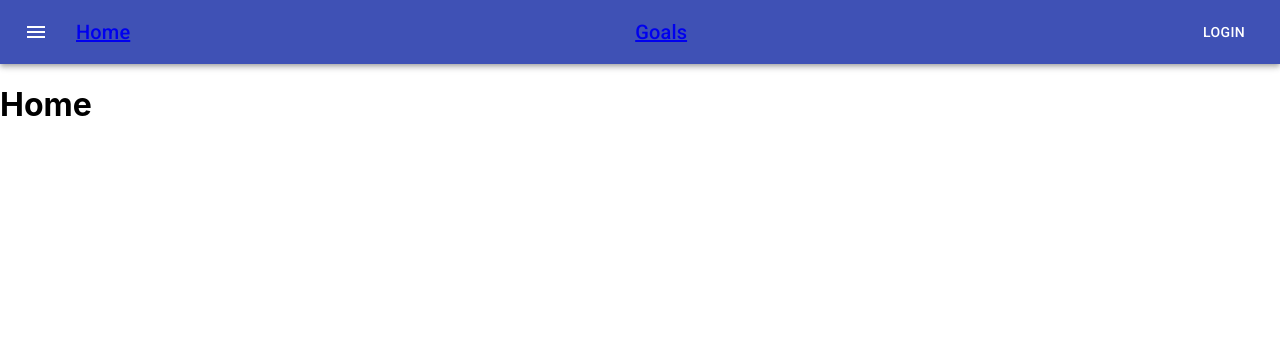
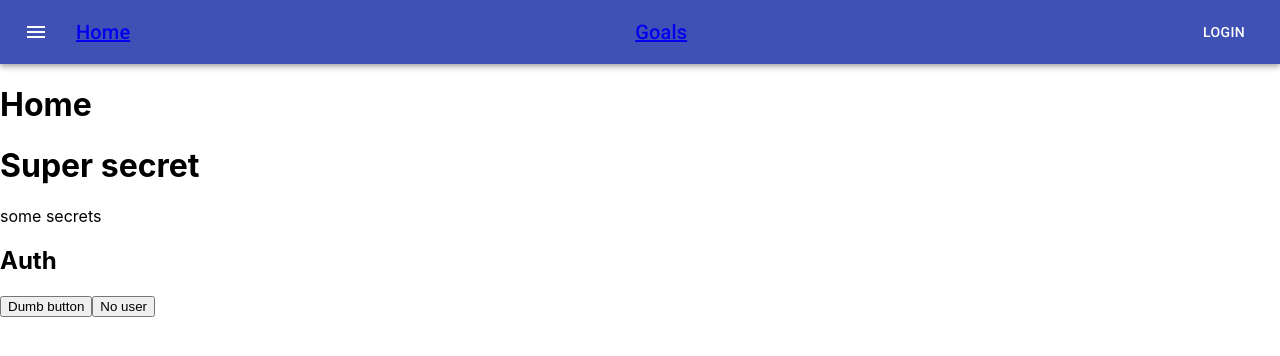
Before and after one commit to LeoUrzua/vida-suprema-frontend, a React (Create React App) app: page / in a window 1280 px wide. Shown: the top 356 px of the page. Built offline with nearby package versions, Linux system fonts and the light colour scheme; no server answers.

Commit message:
chore(create auth provider): useAuth

```diff
--- a/package.json
+++ b/package.json
@@ -13,6 +13,8 @@
     "@types/react": "^16.9.0",
     "@types/react-dom": "^16.9.0",
     "@types/react-router-dom": "^5.1.3",
+    "@wizeline/access-decision-manager": "^0.4.3",
+    "firebase": "^7.8.1",
     "react": "^16.12.0",
     "react-dom": "^16.12.0",
     "react-router-dom": "^5.1.2",
--- a/src/App.tsx
+++ b/src/App.tsx
@@ -9,9 +9,11 @@ import Home from './pages/Home';
 import Goals from './pages/Goals';
 import ButtonAppBar from './components/ButtonAppBar';
 import GoalsForm from './components/GoalsForm';
+import {ProvideAuth} from './utils/Auth/useAuth';
 
 const App: React.FC = () => {
   return (
+      <ProvideAuth>
           <Router>
               <ButtonAppBar />
               {/* A <Switch> looks through its children <Route>s and
@@ -28,6 +30,8 @@ const App: React.FC = () => {
                   </Route>
               </Switch>
           </Router>
+      </ProvideAuth>
+
   );
 }
 
--- /dev/null
+++ b/src/components/AuthComponent/index.tsx
@@ -0,0 +1,26 @@
+import React from 'react'
+import {useAuth} from '../../utils/Auth/useAuth';
+
+const AuthComponet: React.FC = () => {
+    const auth = useAuth();
+    console.log(auth)
+    return (
+        <nav>
+            <div>
+                <h1>Auth</h1>
+                <button>Dumb button</button>
+                {auth.user ? (
+                    <div>
+                        {/*<Link to="/account">Account ({auth.user.email})</Link>*/}
+                        <button onClick={() => auth.signout()}>Signout</button>
+                    </div>
+                ) : (
+                    // <Link to="/signin">Signin</Link>
+                    <button>No user</button>
+                )}
+            </div>
+        </nav>
+    )
+};
+
+export default AuthComponet;
--- a/src/components/GoalsForm/index.tsx
+++ b/src/components/GoalsForm/index.tsx
@@ -1,6 +1,5 @@
 import React from 'react';
-import {FormControl, FormGroup, FormHelperText, Input, InputLabel} from '@material-ui/core';
-import ButtonAppBar from '../ButtonAppBar';
+import {FormControl, FormHelperText, Input, InputLabel} from '@material-ui/core';
 
 
 class GoalsForm extends React.Component<any, any> {
--- /dev/null
+++ b/src/components/SecretComponent/index.tsx
@@ -0,0 +1,15 @@
+import React from 'react'
+// import { useAuth } from '../../utils/access-decision-manager-react/use-auth';
+
+const SecretComponent: React.FC = () => {
+    // const auth = useAuth();
+    // console.log(auth, typeof auth, auth.valueOf());
+    return(
+        <div>
+            <h1>Super secret</h1>
+            <p>some secrets</p>
+        </div>
+    )
+}
+
+export default SecretComponent;
--- a/src/pages/Goals/index.tsx
+++ b/src/pages/Goals/index.tsx
@@ -2,11 +2,7 @@ import React from 'react';
 import { makeStyles } from '@material-ui/core/styles';
 import Fab from '@material-ui/core/Fab';
 import AddIcon from '@material-ui/icons/Add';
-import EditIcon from '@material-ui/icons/Edit';
-import FavoriteIcon from '@material-ui/icons/Favorite';
-import NavigationIcon from '@material-ui/icons/Navigation';
 import GoalsForm from '../../components/GoalsForm';
-import {Link} from 'react-router-dom';
 
 const useStyles = makeStyles(theme => ({
     root: {
--- a/src/pages/Home/index.tsx
+++ b/src/pages/Home/index.tsx
@@ -1,10 +1,14 @@
 import React from 'react';
-import ButtonAppBar from '../../components/ButtonAppBar';
+import SecretComponent from '../../components/SecretComponent';
+import AuthComponet from '../../components/AuthComponent';
 
 const Home: React.FC = () => {
   return (
     <div>
         <h1>Home</h1>
+        <SecretComponent/>
+
+        <AuthComponet/>
     </div>
   );
 }
--- /dev/null
+++ b/src/utils/Auth/useAuth.tsx
@@ -0,0 +1,126 @@
+// Hook (use-auth.js)
+/* eslint no-use-before-define: 0 */  // --> OFF
+import React, { useState, useEffect, useContext, createContext } from "react";
+import * as firebase from "firebase/app";
+import "firebase/auth";
+
+// Add your Firebase credentials
+firebase.initializeApp({
+    apiKey: "",
+    authDomain: "",
+    databaseURL: "",
+    projectId: "",
+    storageBucket: "",
+    messagingSenderId: "",
+    appId: ""
+});
+
+const authContext = createContext({
+    user: {
+        id: 1
+    },
+    signout() {
+        return null;
+    }
+});
+
+// Provider component that wraps your app and makes auth object ...
+// ... available to any child component that calls useAuth().
+// @ts-ignore
+export function ProvideAuth({ children }) {
+    const auth = useProvideAuth();
+    // @ts-ignore
+    return <authContext.Provider value={auth}>{children}</authContext.Provider>;
+}
+
+// Hook for child components to get the auth object ...
+// ... and re-render when it changes.
+export const useAuth = () => {
+    return useContext(authContext);
+};
+
+// Provider hook that creates auth object and handles state
+function useProvideAuth() {
+    const [user, setUser] = useState(null);
+
+    // Wrap any Firebase methods we want to use making sure ...
+    // ... to save the user to state.
+    const signin = (email: string, password: string) => {
+        return firebase
+            .auth()
+            .signInWithEmailAndPassword(email, password)
+            .then(response => {
+                // @ts-ignore
+                setUser(response.user);
+                return response.user;
+            });
+    };
+
+    const signup = (email: string, password: string) => {
+        return firebase
+            .auth()
+            .createUserWithEmailAndPassword(email, password)
+            .then(response => {
+                // @ts-ignore
+                setUser(response.user);
+                return response.user;
+            });
+    };
+
+    const signout = () => {
+        return firebase
+            .auth()
+            .signOut()
+            .then(() => {
+                // @ts-ignore
+                setUser(false);
+            });
+    };
+
+    const sendPasswordResetEmail = (email: string) => {
+        return firebase
+            .auth()
+            .sendPasswordResetEmail(email)
+            .then(() => {
+                return true;
+            });
+    };
+
+    const confirmPasswordReset = (code: string, password: string) => {
+        return firebase
+            .auth()
+            .confirmPasswordReset(code, password)
+            .then(() => {
+                return true;
+            });
+    };
+
+    // Subscribe to user on mount
+    // Because this sets state in the callback it will cause any ...
+    // ... component that utilizes this hook to re-render with the ...
+    // ... latest auth object.
+    useEffect(() => {
+        const unsubscribe = firebase.auth().onAuthStateChanged(user => {
+            if (user) {
+                // @ts-ignore
+                setUser(user);
+            } else {
+                // @ts-ignore
+                setUser(false);
+            }
+        });
+
+        // Cleanup subscription on unmount
+        return () => unsubscribe();
+    }, []);
+
+    // Return the user object and auth methods
+    return {
+        user,
+        signin,
+        signup,
+        signout,
+        sendPasswordResetEmail,
+        confirmPasswordReset
+    };
+}
```
Also changed, not shown: 1 other file (tests, documents, lock files or other folders). Lines whose indentation alone changed are shown as unchanged.
